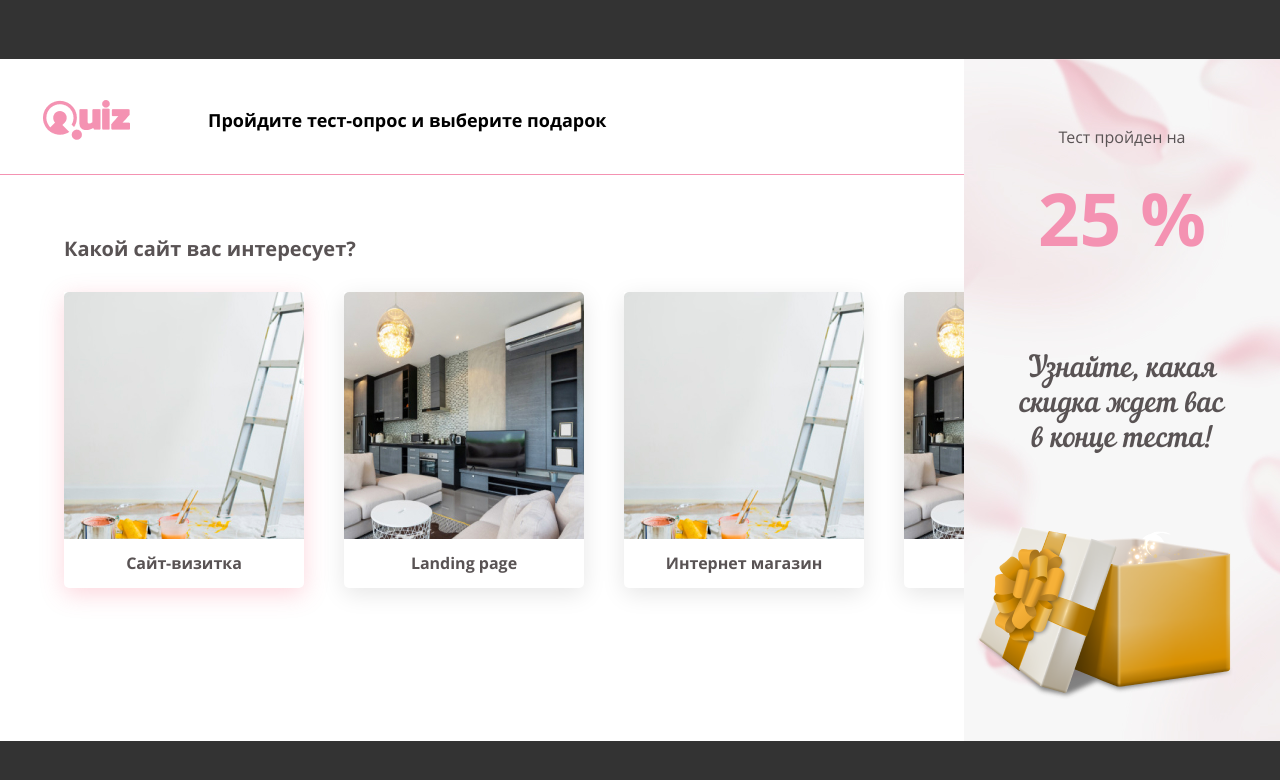
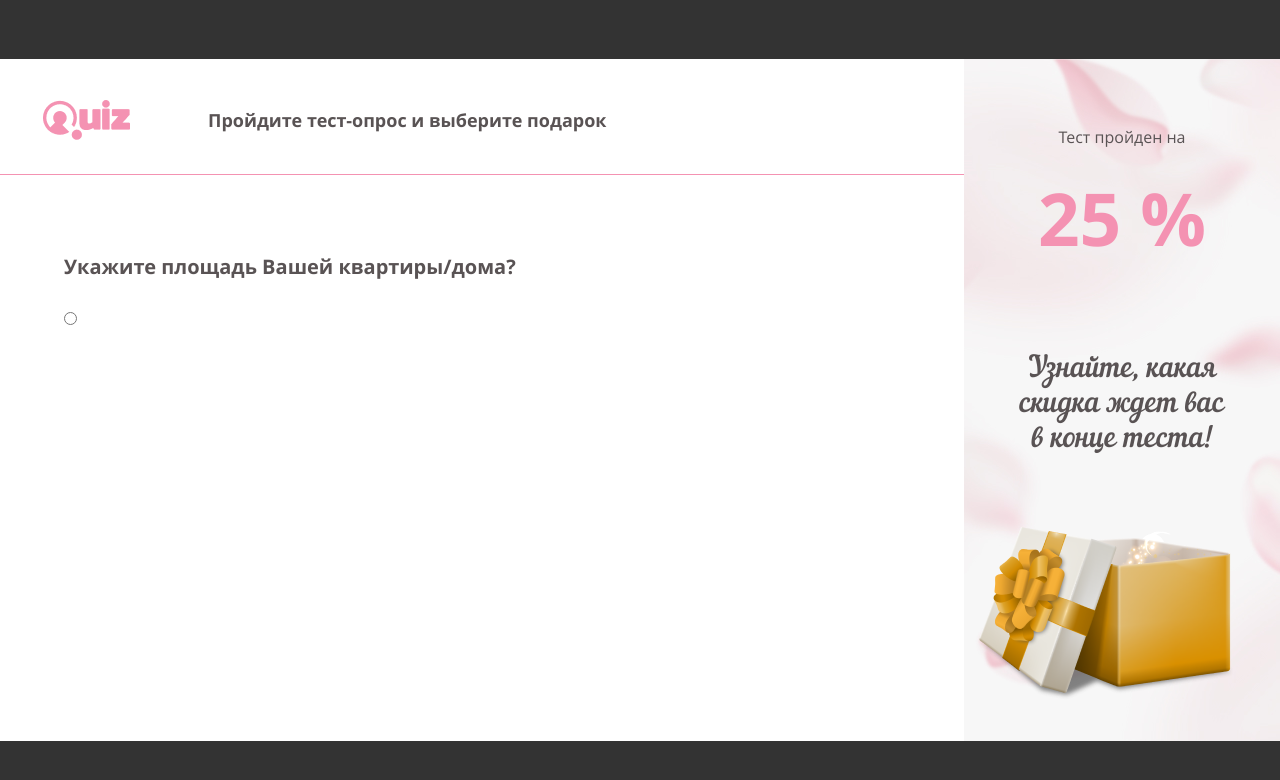
Before and after one commit to rumyantsevaT/quiz, a plain HTML site: page index.html in a window 1280 px wide. Drawn offline with Linux system fonts and the light colour scheme.

Commit message:
2 screen

```diff
--- a/css/style.css
+++ b/css/style.css
@@ -154,6 +154,7 @@ button {
   font-weight: 700;
   line-height: 25px;
   margin-left: 78px;
+  color: #595354;
 }
 .quiz-body {
   padding: 60px 0 47px 64px;
--- a/index.html
+++ b/index.html
@@ -29,7 +29,7 @@
         </div>
         <div class="quiz-body">
           <form action="#" class="form quiz-body__form" method="post">
-            <fieldset class="form__fieldset" style="display: block">
+            <fieldset class="form__fieldset" style="display: none">
               <div class="form__title">Какой сайт вас интересует?</div>
               <div class="form__wrap">
                 <label
@@ -102,7 +102,10 @@
                 </button>
               </div>
             </fieldset>
-            <fieldset class="form__fieldset" style="display: none"></fieldset>
+            <input class="form__fieldset" style="display: block">
+              <div class="form__title">Укажите площадь Вашей квартиры/дома?</div>
+              <input type="radio"></input>
+            </fieldset>
             <fieldset class="form__fieldset" style="display: none"></fieldset>
             <fieldset class="form__fieldset" style="display: none"></fieldset>
             <fieldset class="form__fieldset" style="display: none"></fieldset>
```
